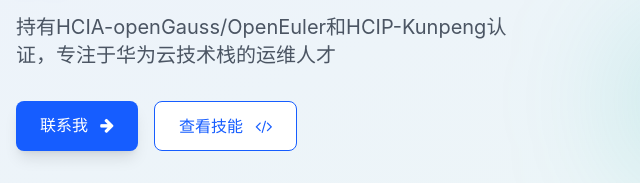
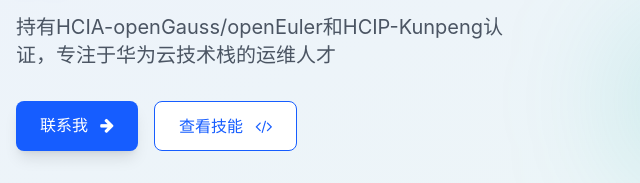
Before and after one commit to hello123-kx/zch.github.io, a plain HTML site: page index.html in a window 1280 px wide. Shown: the part 284-467 px from the top of the page, 0-640 px from the left. Drawn offline with nearby package versions, Linux system fonts and the light colour scheme.

Commit message:
Update index.html

```diff
--- a/index.html
+++ b/index.html
@@ -103,7 +103,7 @@
           植才湖 <span class="text-primary">云计算运维工程师</span>
         </h1>
         <p class="text-lg md:text-xl text-gray-600 mt-4 max-w-lg">
-          持有HCIA-openGauss/OpenEuler和HCIP-Kunpeng认证，专注于华为云技术栈的运维人才
+          持有HCIA-openGauss/openEuler和HCIP-Kunpeng认证，专注于华为云技术栈的运维人才
         </p>
         <div class="mt-8 flex space-x-4">
           <a href="#contact" class="px-6 py-3 bg-primary text-white rounded-lg font-medium shadow-lg hover:bg-primary/90 transition-all transform hover:-translate-y-1">
```
